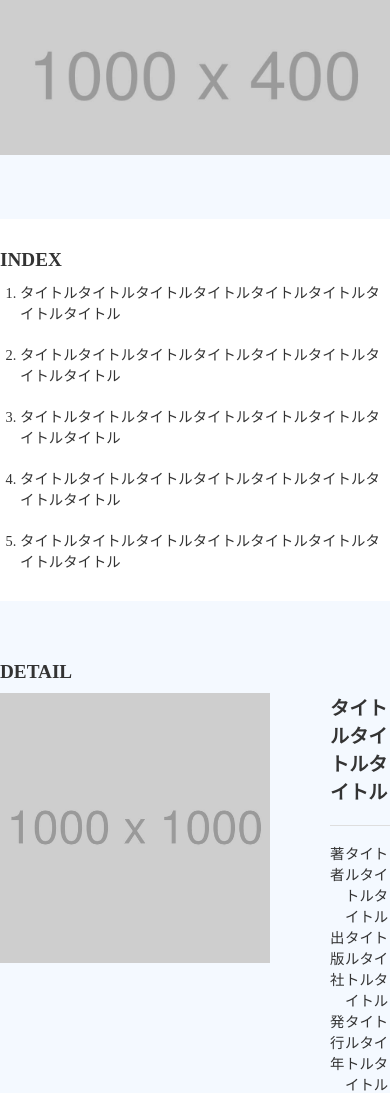
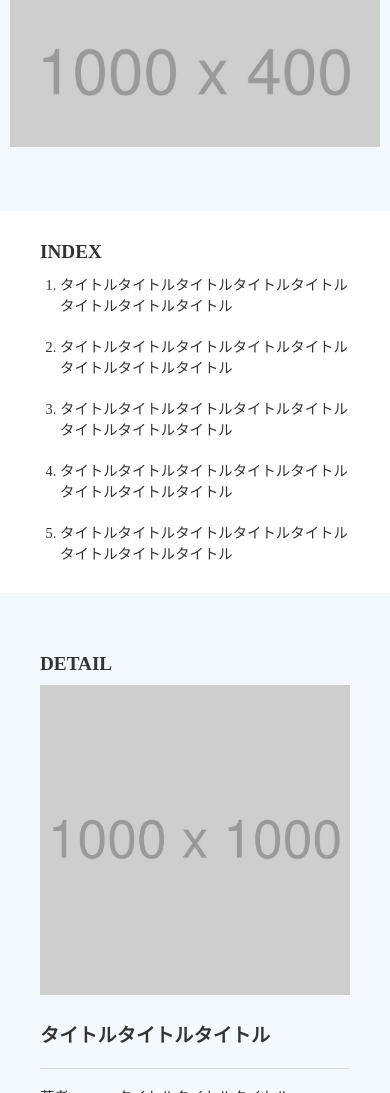
Before and after one commit to dchf12/learn-web, a plain HTML site: page photo/index.html in a window 390 px wide. Shown: the part 94-1187 px from the top of the page. Drawn offline with Linux system fonts and the light colour scheme; some packages are replaced by stand-ins of ours.

Commit message:
feat: Add responsive support for SP

```diff
--- a/photo/css/style.css
+++ b/photo/css/style.css
@@ -129,3 +129,29 @@ img {
   font-size: 0.625rem;
   padding: 15px 0;
 }
+
+
+/* SP */
+
+@media screen and (max-width: 1024px) {
+  .inner {
+    padding: 0 40px;
+  }
+  /* header */
+  #header {
+    padding: 0 10px;
+  }
+  /* Mainvisual */
+  #mainvisual {
+    padding: 0 10px;
+  }
+  /* Detail */
+  #detail .content {
+    flex-direction: column;
+    /* 縦並びにする */
+  }
+  #detail .content .img {
+    width: 100%;
+    margin: 0 0 25px 0;
+  }
+}
```
